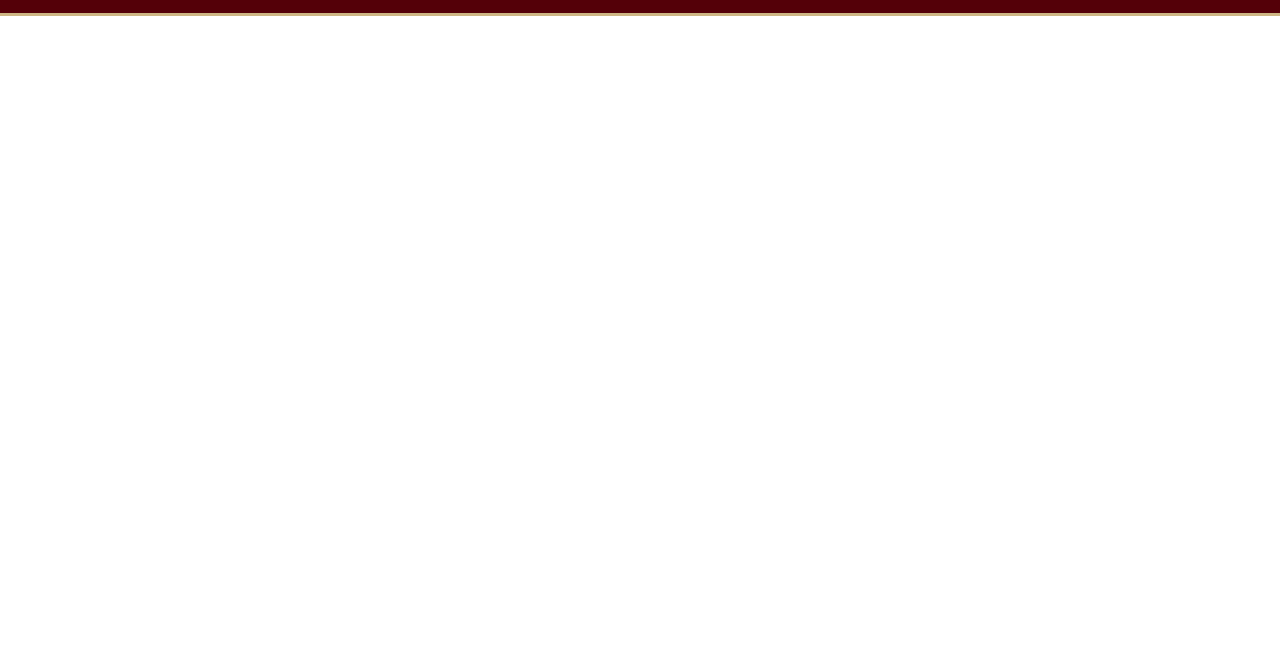
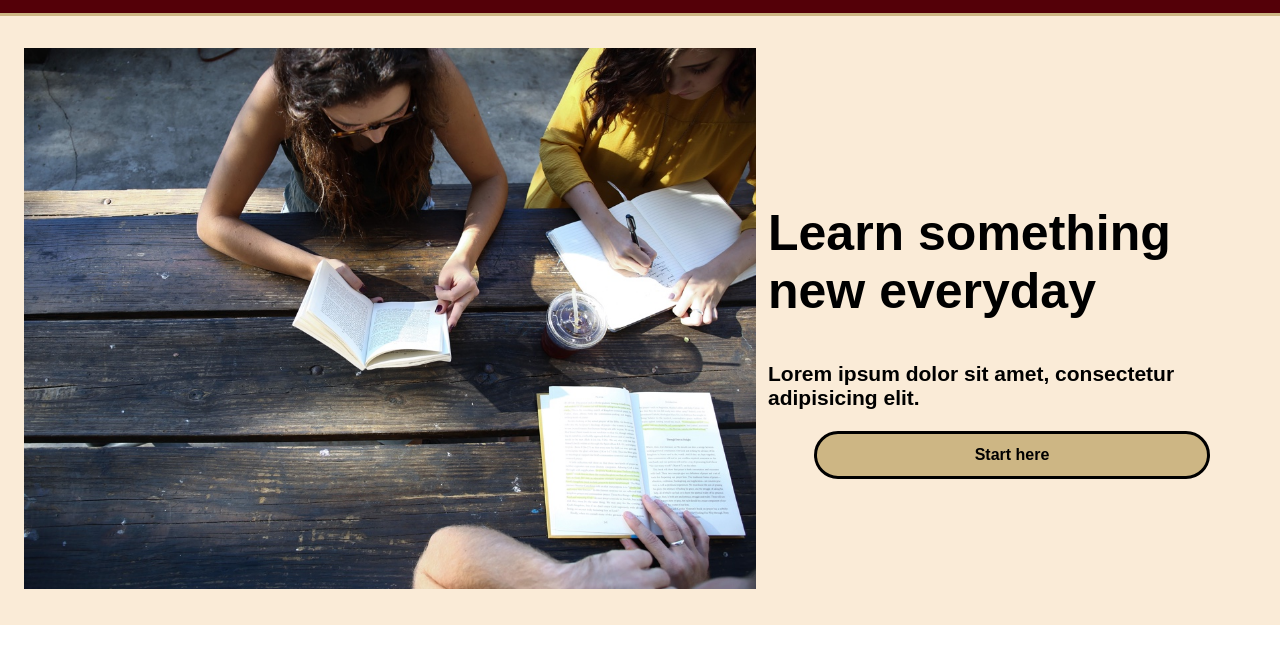
Before and after one commit to xaDxelA/ColmarAcademy, a plain HTML site: page index.html in a window 1280 px wide. Shown: the part 51-714 px from the top of the page. Drawn offline with Linux system fonts and the light colour scheme.

Commit message:
started learn sth sec

```diff
--- a/index.html
+++ b/index.html
@@ -33,7 +33,18 @@
             </div>
         </header>
         <section class="learn">
-
+            <!--Picture-->
+            <div class="picture">
+                <img src="./images/banner.jpg" alt="The Colmar Academy banner">
+            </div>
+            <!--Textbox-->
+            <div class="learntextbox">
+                <div class="textbox">
+                    <h1>Learn something new everyday</h1>
+                    <h3>Lorem ipsum dolor sit amet, consectetur adipisicing elit.</h3>
+                </div>
+                <a id="starthere" href="#"> Start here</a>
+            </div>
         </section>
         <section class="articles">
 
--- a/style.css
+++ b/style.css
@@ -4,7 +4,7 @@ Universal Styles
 
 html {
     font-size: 16px;
-    color: #4A4A4A;
+    color: #000;
     font-family: 'Montserrat', sans-serif;
 }
 
@@ -26,7 +26,7 @@ h1 {
 
 h2 {
     font-size: 2rem;
-    color: #002e54;
+    color: #000;
 }
 
 .h2-white {
@@ -35,7 +35,7 @@ h2 {
 
 h3 {
     font-size: 1.3125rem;
-    color: #002e54;
+    color: #000;
 }
 
 .h3-white {
@@ -132,3 +132,46 @@ header strong {
         filter: invert(100%) sepia(11%) saturate(7487%) hue-rotate(295deg) brightness(115%) contrast(115%);
     }
 }
+
+/*--------------------------------------
+Learn something new
+--------------------------------------*/
+
+.learn {
+    display: flex;
+    flex-direction: row;
+    justify-content: center;
+    padding: 2rem 1.5rem;
+    background-color: antiquewhite;
+}
+
+.picture {
+    padding: 0;
+    margin-right: 0.75rem;
+    width: 60%;
+}
+
+.picture img {
+    width: 100%;
+}
+
+.learntextbox {
+    display: flex;
+    flex-direction: column;
+    align-items: center;
+    justify-content: center;
+    width: 40%;
+    text-align: left;
+}
+
+a#starthere {
+    width: 80%;
+    background-color: #cdb684;
+    padding: 0.75rem 0;
+    border-radius: 4rem;
+    border: 3px solid #000;
+    color: #000;
+    font-weight: bold;
+    text-decoration: none;
+    text-align: center;
+}
```
